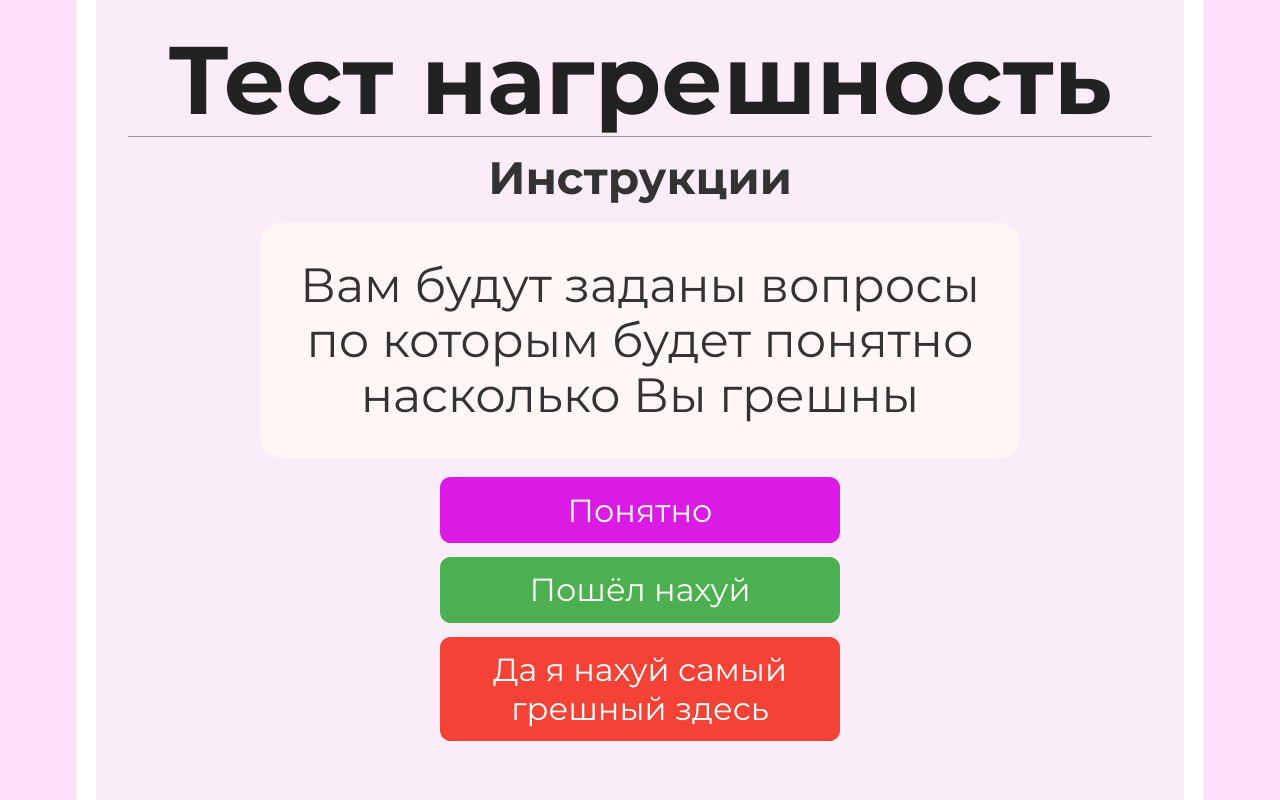
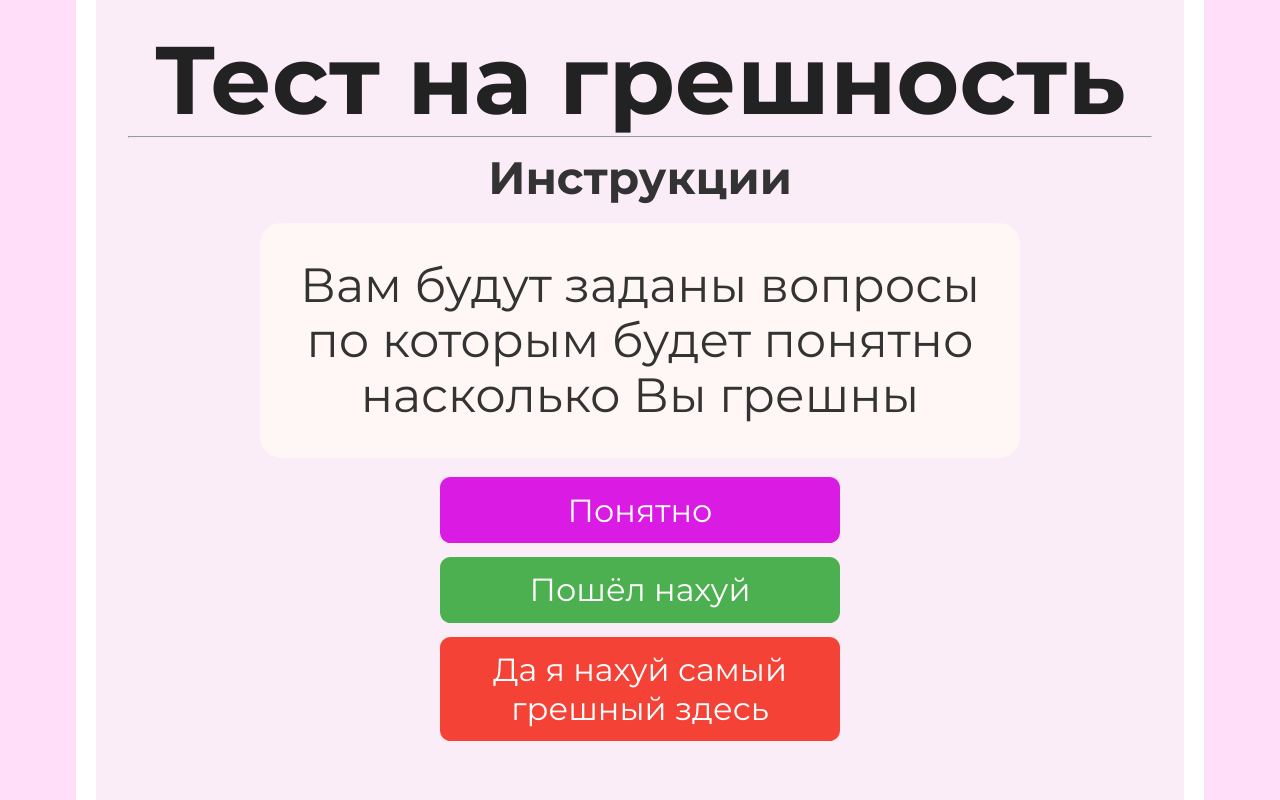
Before and after one commit to greshnost/greshnost.github.io, a plain HTML site: page instructions.html in a window 1280 px wide. Drawn offline with Linux system fonts and the light colour scheme.

Commit message:
Update instructions.html

```diff
--- a/instructions.html
+++ b/instructions.html
@@ -5,11 +5,11 @@
 <link href="value_images/icon.png" rel="icon" type="x-icon">
 <link href="value_images/icon.png" rel="shortcut icon" type="x-icon">
 <meta charset="utf-8">
-<title>Тест нагрешность</title>
+<title>Тест на грешность</title>
 </head>
 
 <body>
-<h1>Тест нагрешность</h1><hr>
+<h1>Тест на грешность</h1><hr>
 <h2 style="text-align:center;">Инструкции</h2>
 <p class="question">Вам будут заданы вопросы по которым будет понятно насколько Вы грешны</p>
 <button class="button" onclick="location.href='quiz.html';">Понятно</button> <br>
```
